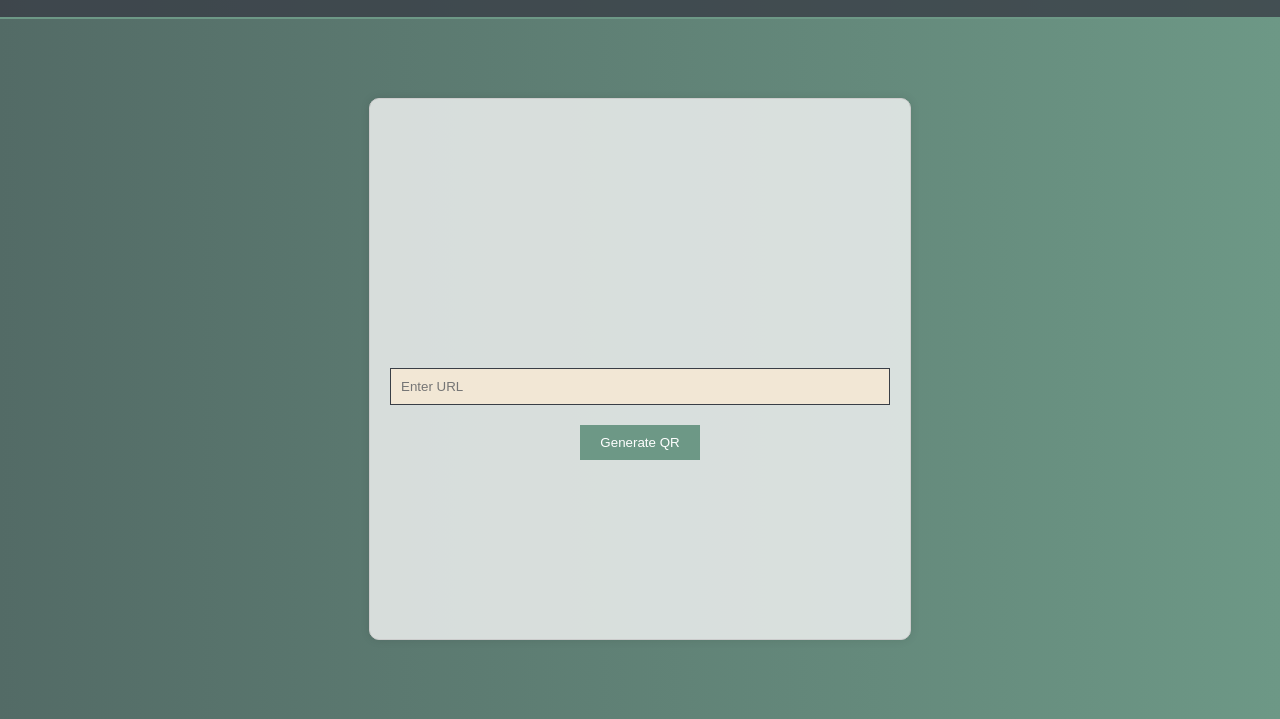
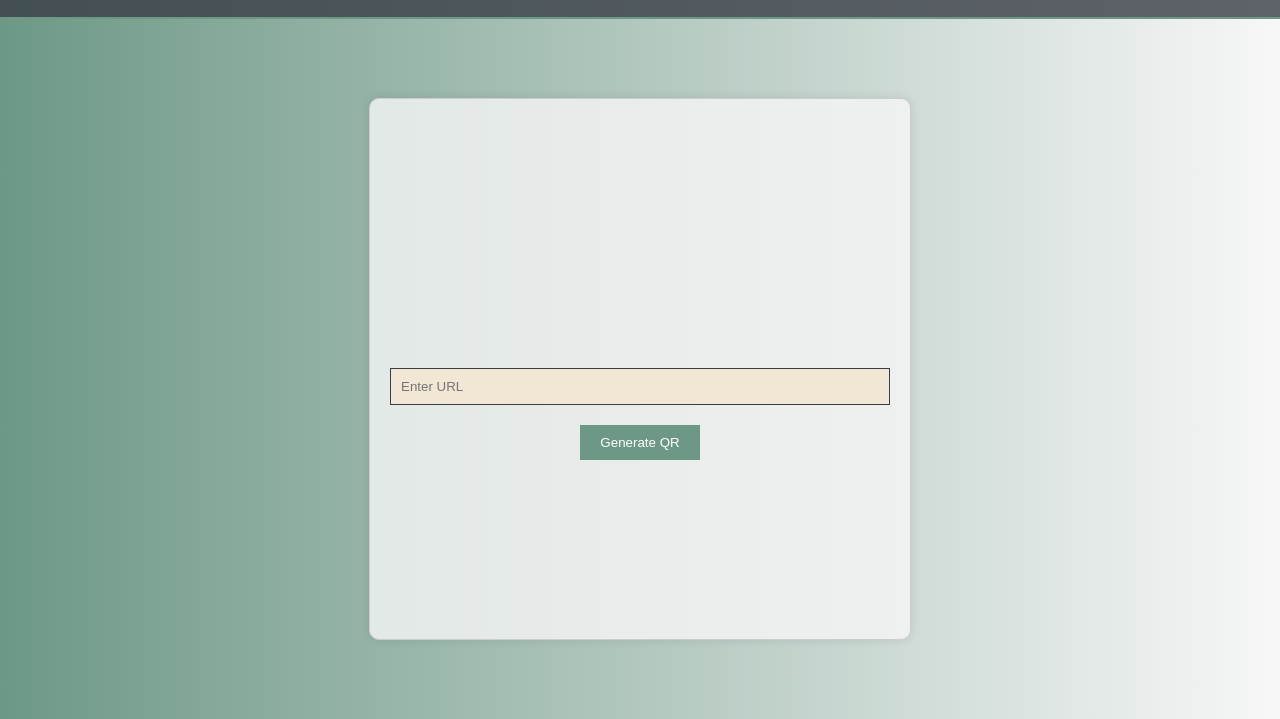
Before and after one commit to TriangleBear/TriangleBear.github.io, a plain HTML site: page index.html in a window 1280 px wide. Shown: the part 81-800 px from the top of the page. Drawn offline with Linux system fonts and the light colour scheme.

Commit message:
Update styles.css

```diff
--- a/styles.css
+++ b/styles.css
@@ -26,7 +26,7 @@ body {
     align-items: center;
     height: 100vh;
     margin: 0;
-    background: linear-gradient(90deg, #393E46, #6D9886);
+    background: linear-gradient(90deg, #393E46, #6D9886, #F7F7F7);
     background-size: 200% 200%;
     animation: gradient-animation 10s ease infinite;
 }
```
